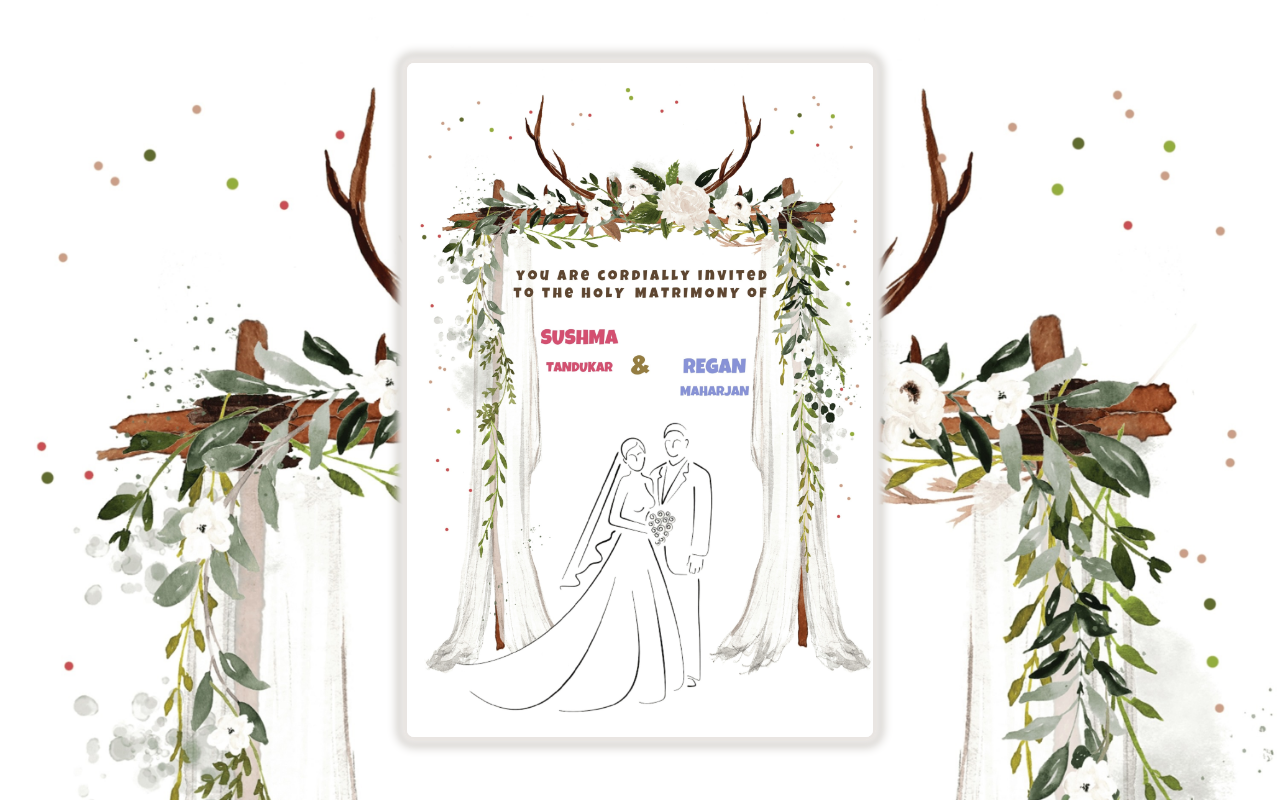
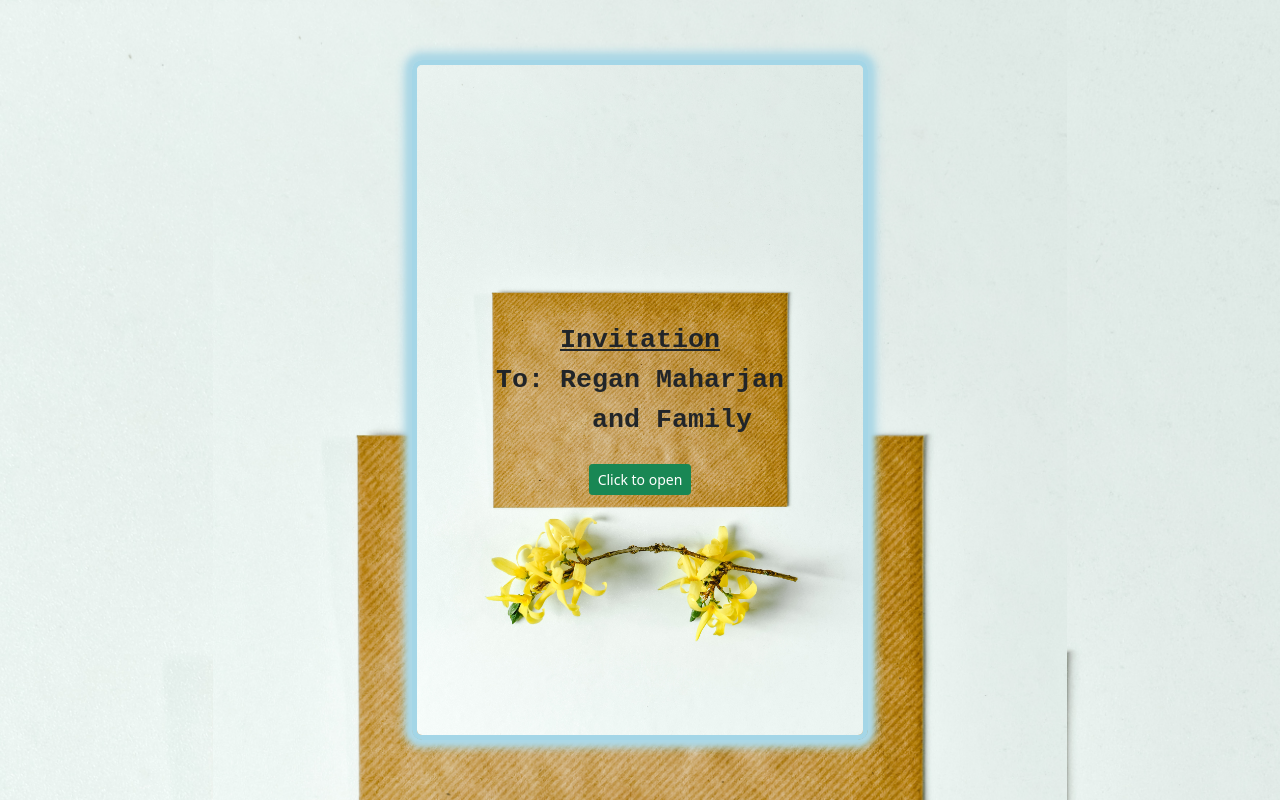
Before and after one commit to RayGone/RayGone.github.io, a PHP site: page / in a window 1280 px wide. Run offline with PHP 8.4, Linux system fonts and the light colour scheme.

Commit message:
checking font sizes

```diff
--- a/invitation/css.css
+++ b/invitation/css.css
@@ -1,10 +1,3 @@
-
-:root {
-  --minh: 96vh;
-  --color1: #111;
-  --color2: #eee;
-}
-
 .full-width{
   width: 100vw;
   height: 100vh;
@@ -23,51 +16,60 @@
 }
 
 .envelope{
-  background-image: url("envelope1.jpg");
+  background-image: '';
   background-size: cover;
 }
 
 .canopy{
-  background-image: url("invitation-card-background.jpeg");
+  background-image: none;
+  background-color: 'white';
   background-size: cover;
 }
 
 .frame-border{
-  border: 5px solid rgb(164, 214, 231);
-  border-radius: 10px;
-  box-shadow: 0px 0px 2px 1px lightblue,0px 0px 5px 4px lightblue,0px 0px 10px 8px lightblue;
+  border: 0px solid rgb(164, 214, 231);
+  border-radius: 0px;
+  box-shadow: none;
 }
 
 .invitation-card-border{
-  border: 3px solid rgb(233, 229, 226);
-  border-radius: 10px;
-  box-shadow: 0px 0px 2px 1px rgb(233, 229, 226),0px 0px 5px 4px rgb(234, 232, 230),0px 0px 10px 8px rgb(214, 211, 207);
+  border: 0px solid 'transparent';
+  border-radius: 0px;
+  box-shadow: none;
 }
 
-@media screen and (max-width: 700px){
+.invitee-text-content{
+  width: inherit;
+  font-size: 20pt;
+  font-weight: bolder;
+  font-family:'Courier New', Courier, monospace;
+  text-align: center;
+}
+
+@media screen and (min-width: 600px){
   .envelope{
-    background-image: '';
+    background-image: url("envelope1.jpg");
     background-size: cover;
   }
 
   .canopy{
-    background-image: none;
-    background-color: 'white';
+    background-image: url("invitation-card-background.jpeg");
     background-size: cover;
   }
 
   .frame-border{
-    border: 0px solid rgb(164, 214, 231);
-    border-radius: 0px;
-    box-shadow: none;
+    border: 5px solid rgb(164, 214, 231);
+    border-radius: 10px;
+    box-shadow: 0px 0px 2px 1px lightblue,0px 0px 5px 4px lightblue,0px 0px 10px 8px lightblue;
   }
 
   .invitation-card-border{
-    border: 0px solid 'transparent';
-    border-radius: 0px;
-    box-shadow: none;
+    border: 3px solid rgb(233, 229, 226);
+    border-radius: 10px;
+    box-shadow: 0px 0px 2px 1px rgb(233, 229, 226),0px 0px 5px 4px rgb(234, 232, 230),0px 0px 10px 8px rgb(214, 211, 207);
   }
 }
+
 
 .curtain {
   /** create the "split" background **/
--- a/invitation/index.html
+++ b/invitation/index.html
@@ -14,14 +14,32 @@
     <body>
         <div class='container-fluid full-width'>
             <audio autoplay loop src="wedding-track.mp3" type="audio/mpeg"></audio>
-            <div class='row canopy full-width'>
-                <div class='col-lg-8 offset-lg-2 flex'>
-                    <div class="text-content">
-                        <img src="./Invitation.jpeg" alt="envelope" class="img invitation-card-border">
-                        <!-- <p class="flex">
-                            To: {Invitee}
-                        </p> -->
-                    </div>
+            <div class='row envelope full-width'>
+                <div class='col-md-8 offset-md-2 flex envelope'>
+                    <div><img src="./envelope1.jpg" alt="envelope" class="img frame-border">     </div>
+
+                    <p class="invitee-text-content"
+                        style="
+                            position:absolute;
+                            top: 40vh;"
+                    >
+                        <strong><u>Invitation</u></strong>
+                    </p>
+                    <p class="invitee-text-content"
+                        style="
+                            position:absolute;
+                            top: 45vh;"
+                    >
+                        To: Regan Maharjan<br>
+                            &nbsp;&nbsp;&nbsp;&nbsp;and Family
+                    </p>
+                    <p  style="
+                            position:absolute;
+                            top: 55vh;"
+                        >
+                        <br>
+                        <span class="btn btn-sm btn-success">Click to open</span>
+                    </p>
                 </div>
             </div>
         </div>
```
